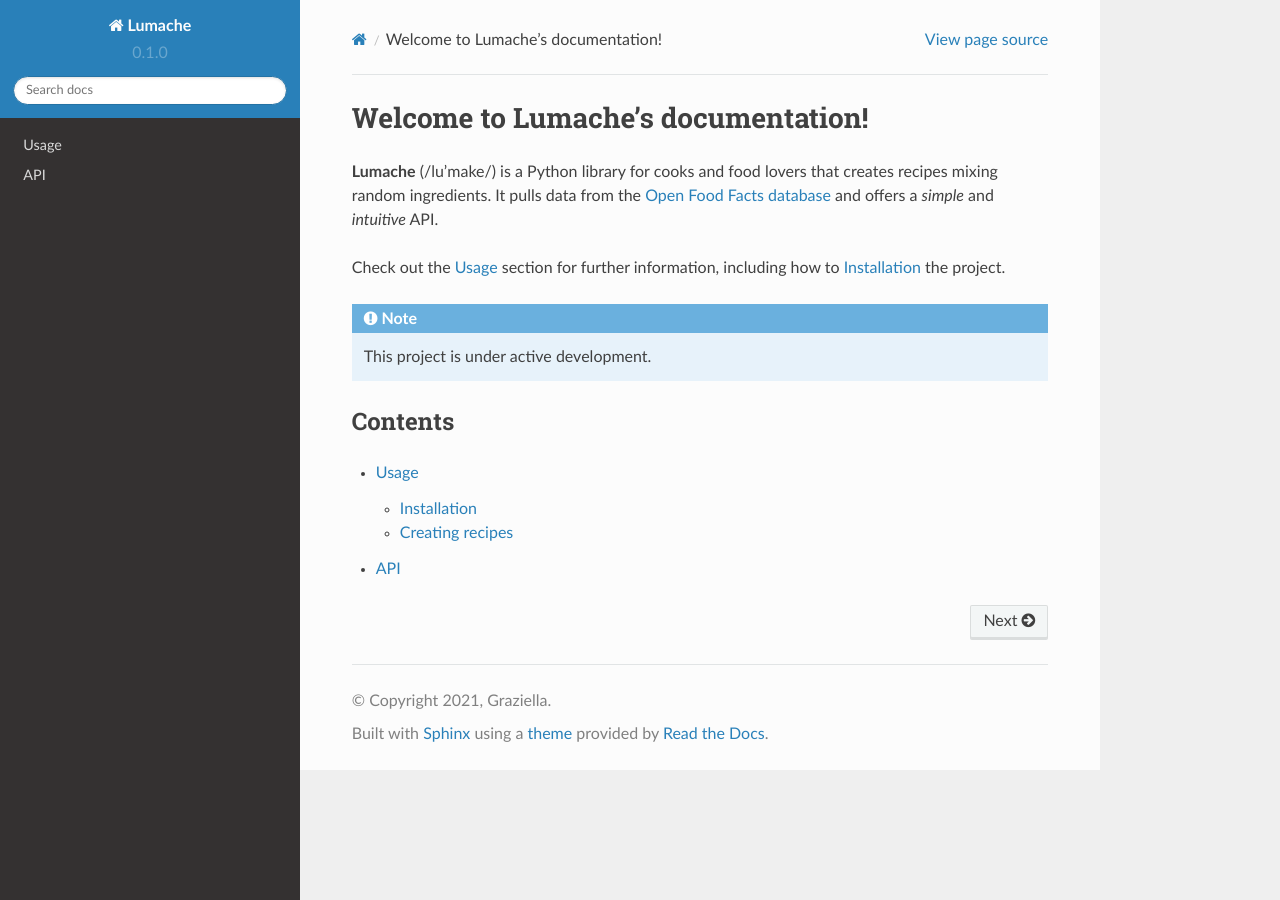
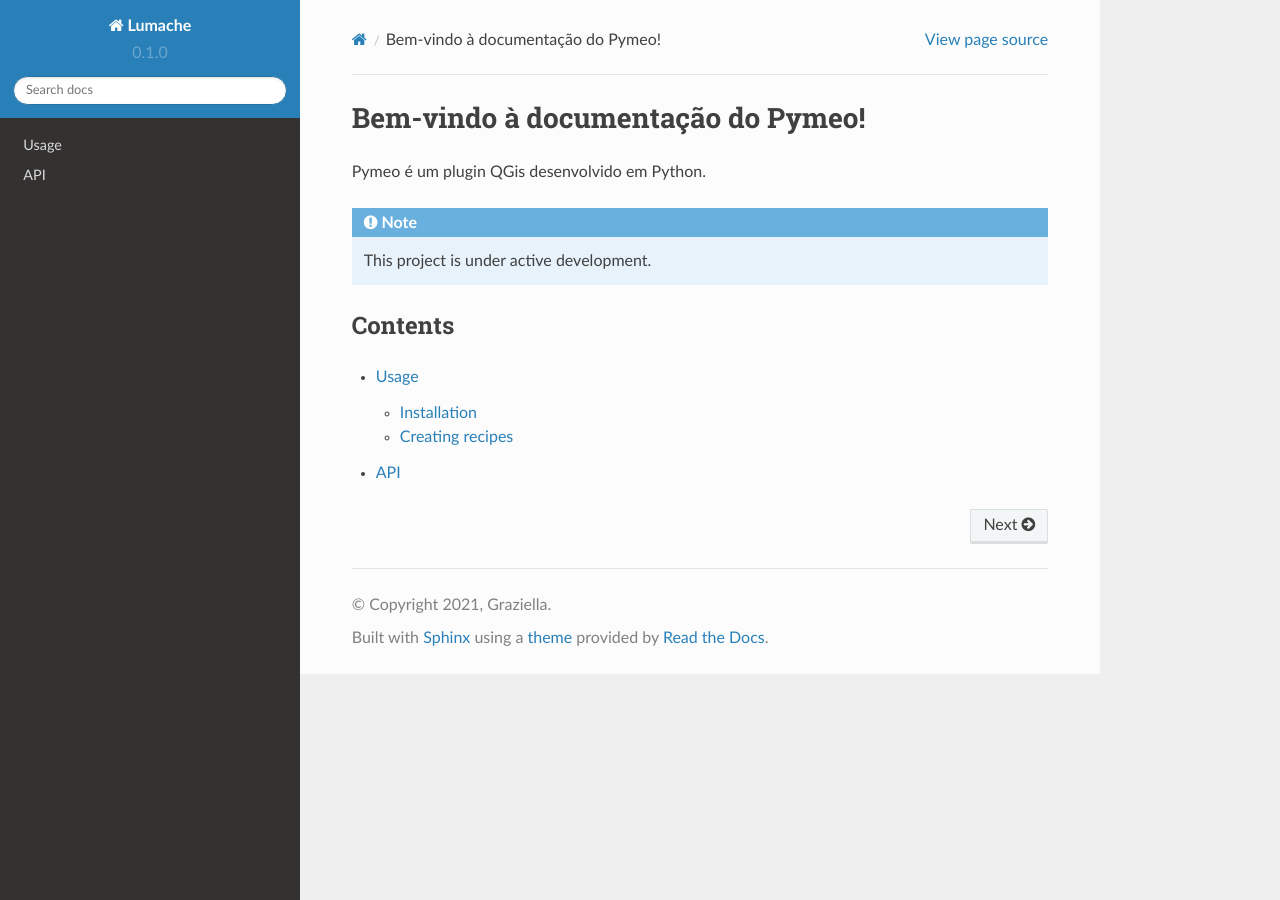
Before and after one commit to rcepgs2022/pymeoDocs, a Sphinx documentation site: the page built from docs/source/index.rst, in a window 1280 px wide. Built offline with Sphinx 7.4.7 and the Read the Docs theme 2.0.0, drawn with Linux system fonts in a browser that asks for light colours.

Commit message:
Update index.rst

```diff
--- a/docs/source/index.rst
+++ b/docs/source/index.rst
@@ -1,13 +1,7 @@
-Welcome to Lumache's documentation!
+Bem-vindo à documentação do Pymeo!
 ===================================
 
-**Lumache** (/lu'make/) is a Python library for cooks and food lovers
-that creates recipes mixing random ingredients.
-It pulls data from the `Open Food Facts database <https://world.openfoodfacts.org/>`_
-and offers a *simple* and *intuitive* API.
-
-Check out the :doc:`usage` section for further information, including
-how to :ref:`installation` the project.
+Pymeo é um plugin QGis desenvolvido em Python.
 
 .. note::
 
```
